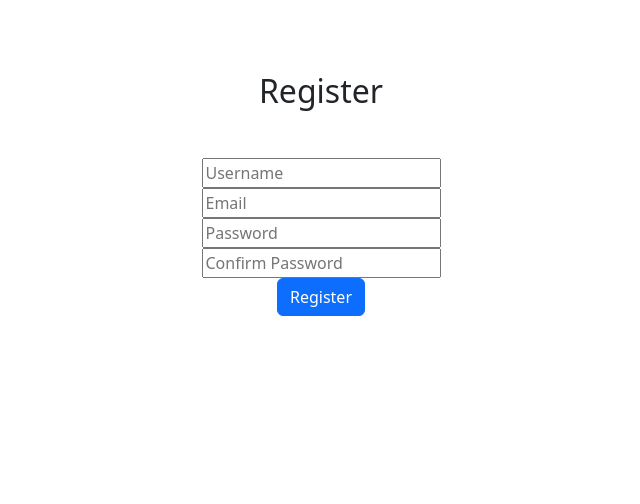
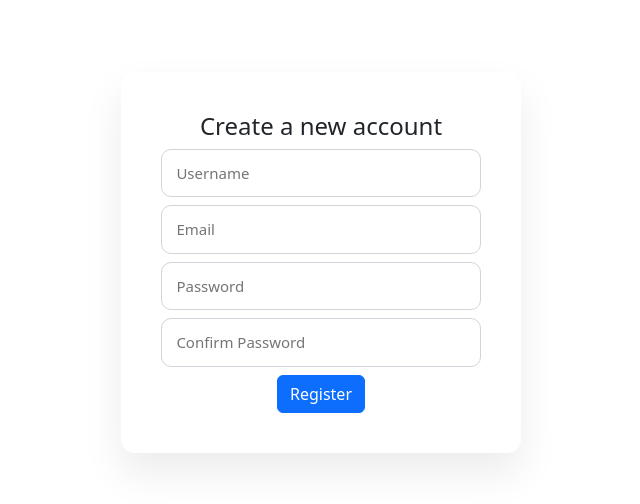
Before and after one commit to ojobointernational/Akhube, a React (Vite) app in the folder frontend/: page /register in a window 1280 px wide. Shown: the top 504 px of the page, without its empty margins (319-959 px from the left). Built offline with nearby package versions, Linux system fonts and the light colour scheme.

Commit message:
Modified Register page

```diff
--- a/frontend/src/Components/Register.jsx
+++ b/frontend/src/Components/Register.jsx
@@ -49,12 +49,13 @@ const Register = () => {
       }
 
       setSuccess("Registration successful! You can now log in.");
-      setFormData({
-        username: "",
-        email: "",
-        password: "",
-        password2: "",
-      });
+      navigate("/");
+      // setFormData({
+      //   username: "",
+      //   email: "",
+      //   password: "",
+      //   password2: "",
+      // });
     } catch (err) {
       setError("Network error. Please try again.");
     }
@@ -62,14 +63,14 @@ const Register = () => {
 
   return (
     <div style={{ maxWidth: "400px", margin: "40px auto" }}>
-      <h2>Register</h2>
-
       {error && <p style={{ color: "red" }}>{error}</p>}
       {success && <p style={{ color: "green" }}>{success}</p>}
+      <form onSubmit={handleSubmit} className="register-form ">
 
-      <form onSubmit={handleSubmit}>
-         <div className='mt-5'>
+        <h4>Create a new account</h4>
+
          <div className="col-sm-50 ">
+
         <input
           type="text"
           name="username"
@@ -78,7 +79,6 @@ const Register = () => {
           onChange={handleChange}
           required
         />
-        <br />
         <input
           type="email"
           name="email"
@@ -87,7 +87,6 @@ const Register = () => {
           onChange={handleChange}
           required
         />
-        <br />
         <input
           type="password"
           name="password"
@@ -96,7 +95,6 @@ const Register = () => {
           onChange={handleChange}
           required
         />
-        <br />
         <input
           type="password"
           name="password2"
@@ -105,10 +103,9 @@ const Register = () => {
           onChange={handleChange}
           required
         />
-        <br />
         <button className='btn btn-primary' type="submit">Register</button>
         </div>
-        </div>
+
       </form>
     </div>
   );
--- a/frontend/src/Header.css
+++ b/frontend/src/Header.css
@@ -67,3 +67,45 @@
 .fancy-header nav a:hover::after {
   width: 100%;
 }
+
+/* Form container */
+.register-form {
+  max-width: 420px;
+ /* margin: 80px auto; */
+  padding: 2.5rem;
+  background: #ffffff;
+  border-radius: 14px;
+  box-shadow: 0 20px 40px rgba(0, 0, 0, 0.08);
+  animation: fadeIn 0.6s ease;
+}
+
+/* Title */
+.register-form h2 {
+  text-align: center;
+  margin-bottom: 1.8rem;
+  font-weight: 600;
+  color: #1f2937;
+}
+
+/* Form group */
+
+
+/* Inputs */
+.register-form input {
+  width: 100%;
+  padding: 0.75rem 0.9rem;
+  font-size: 15px;
+  border-radius: 10px;
+  border: 1px solid #d1d5db;
+  outline: none;
+  transition: all 0.25s ease;
+  margin-bottom: 0.5rem;
+}
+
+/* Input focus */
+.register-form input:focus {
+  border-color: #4f46e5;
+  box-shadow: 0 0 0 3px rgba(79, 70, 229, 0.15);
+}
+
+/* Button */
```
